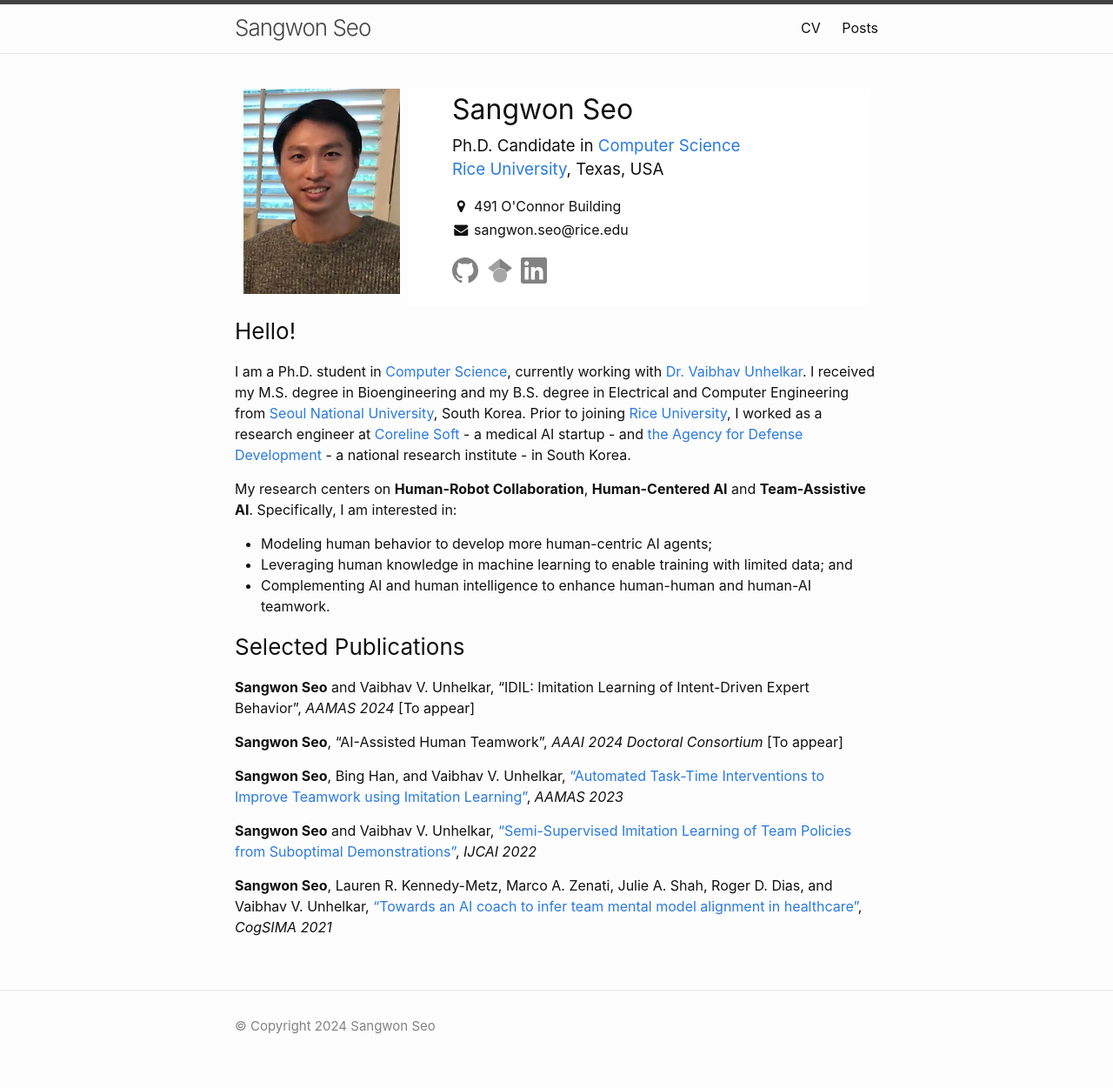
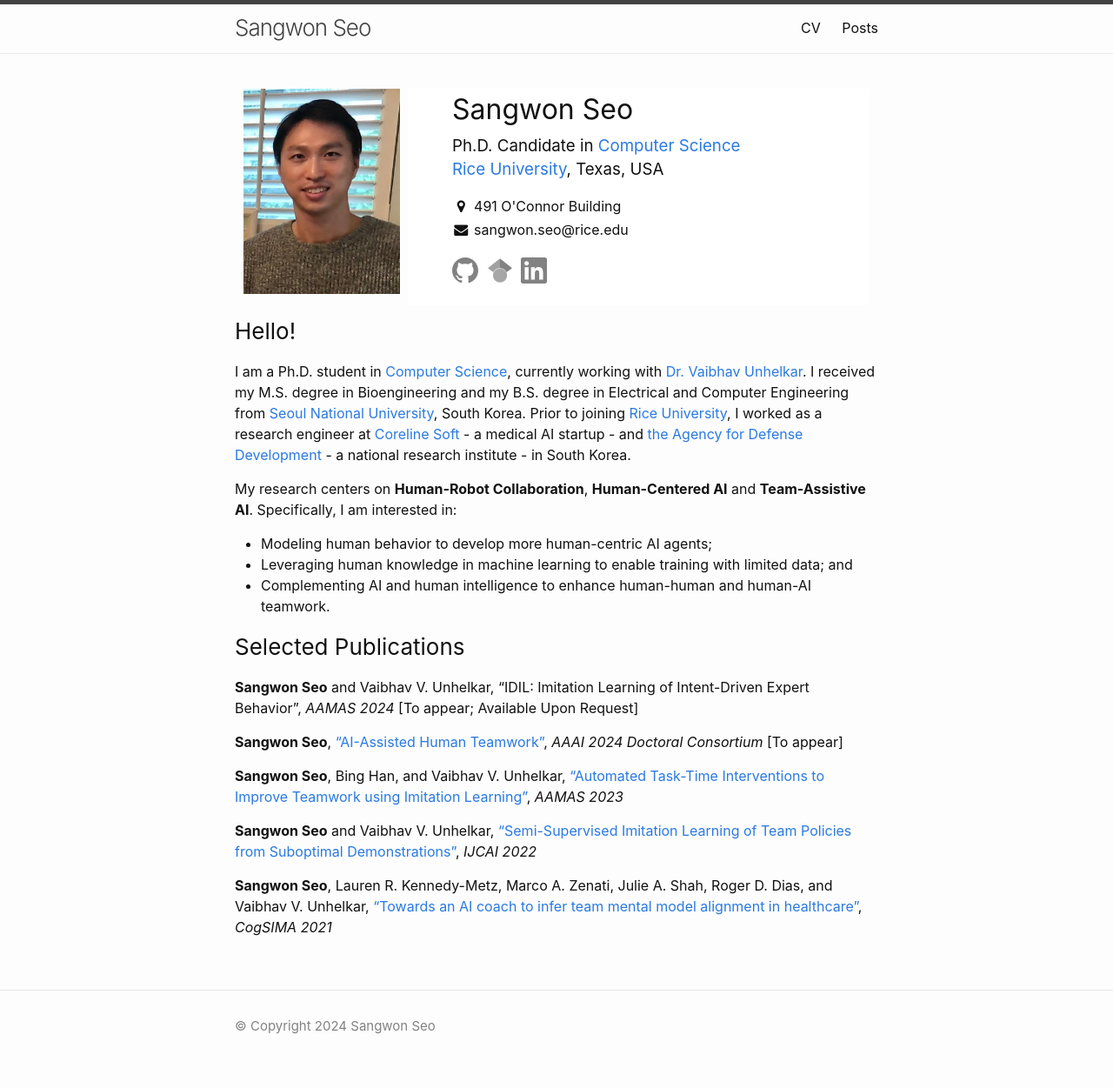
Before and after one commit to sangwon-seo/sangwon-seo.github.io, a Jekyll site: the page built from _pages/about.md, in a window 1280 px wide. Shown: the whole page at 87% size. Built offline with Jekyll 4.4.1, drawn with Linux system fonts in a browser that asks for light colours.

Commit message:
Update about.md

```diff
--- a/_pages/about.md
+++ b/_pages/about.md
@@ -15,10 +15,10 @@ Specifically, I am interested in:
 ### Selected Publications
 **Sangwon Seo** and Vaibhav V. Unhelkar,
 "IDIL: Imitation Learning of Intent-Driven Expert Behavior",
-*AAMAS 2024* [To appear]
+*AAMAS 2024* [To appear; Available Upon Request]
 
 **Sangwon Seo**,
-"AI-Assisted Human Teamwork",
+["AI-Assisted Human Teamwork"](https://unhelkar.github.io/group/assets/pdf/papers/2024-Seo-AAAI-DC.pdf),
 *AAAI 2024 Doctoral Consortium* [To appear]
 
 **Sangwon Seo**, Bing Han, and Vaibhav V. Unhelkar,
```
